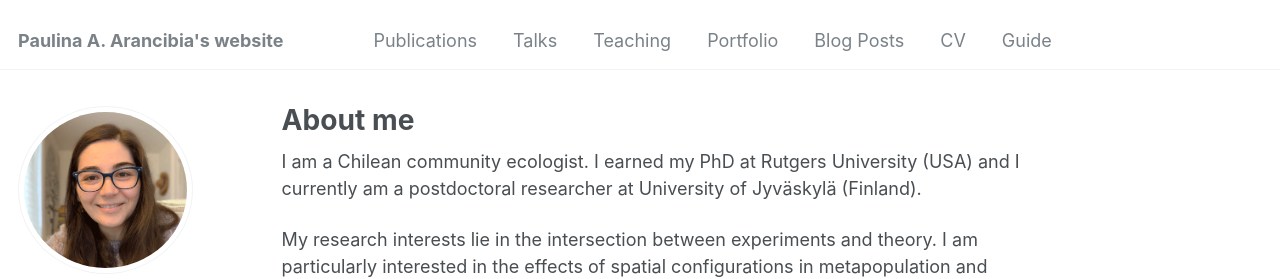
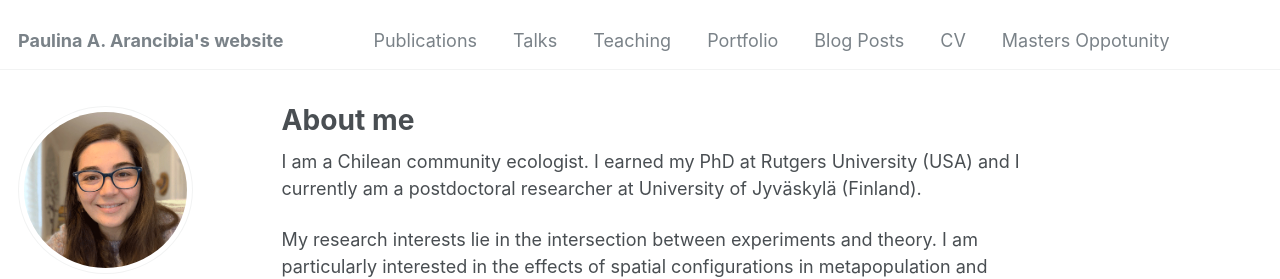
Before and after one commit to parancibia/parancibia.github.io, a Jekyll site: the page built from _pages/about.md, in a window 1280 px wide. Shown: the top 279 px of the page. Built offline with Jekyll 4.4.1, drawn with Linux system fonts in a browser that asks for light colours; some web fonts are replaced.

Commit message:
add masters opportunity tab

```diff
--- a/_data/navigation.yml
+++ b/_data/navigation.yml
@@ -18,5 +18,5 @@ main:
   - title: "CV"
     url: /cv/
 
-  - title: "Guide"
-    url: /markdown/
+  - title: "Masters Oppotunity"
+    url: /Masters_offer/
```
